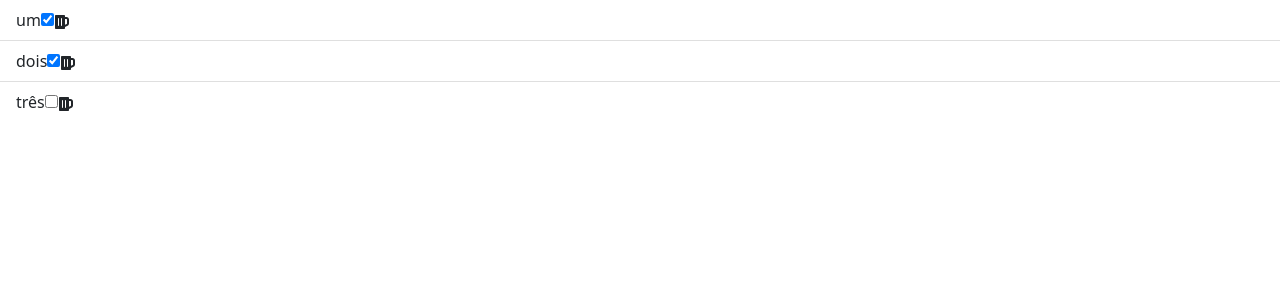
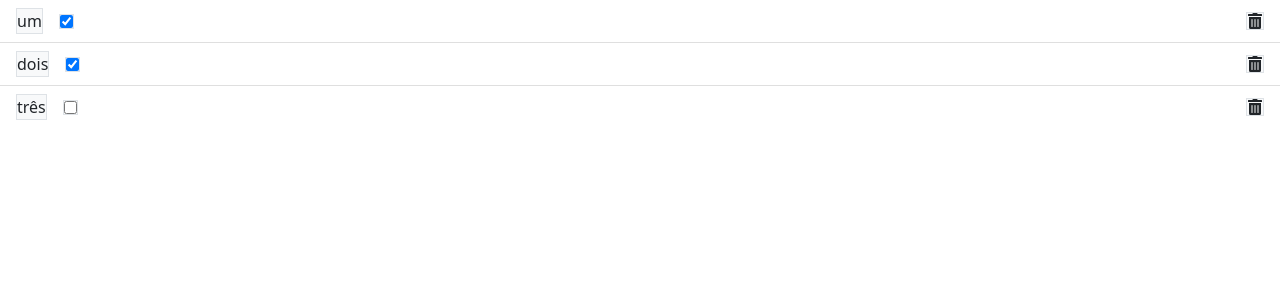
Before and after one commit to albraga/react-zfn1ke, a React (Create React App) app: page / in a window 1280 px wide. Shown: the top 300 px of the page. Built offline with nearby package versions, Linux system fonts and the light colour scheme.

Commit message:
1 file modified

```diff
--- a/src/Lista.js
+++ b/src/Lista.js
@@ -1,6 +1,6 @@
 import React, { useState } from 'react';
-import { ListGroup } from 'react-bootstrap';
-import { FaBeer } from '@react-icons/all-files/fa/FaBeer';
+import { ListGroup, Stack } from 'react-bootstrap';
+import { FaTrashAlt } from '@react-icons/all-files/fa/FaTrashAlt';
 
 const Lista = () => {
   const [items, setItems] = useState([
@@ -15,9 +15,11 @@ const Lista = () => {
     <ListGroup variant="flush">
       {items.map((item) => (
         <ListGroup.Item>
-          {item.desc}
-          <input type="checkbox" checked={item.checked} onChange={()=>hchange(item.id)} />
-            <FaBeer />
+          <Stack direction="horizontal" gap={3}>
+            <div className="bg-light border">{item.desc}</div>
+            <div className="bg-light border"><input type="checkbox" checked={item.checked} onChange={()=>hchange(item.id)} /></div>
+            <div className="bg-light border  ms-auto"><FaTrashAlt /></div>
+          </Stack>
         </ListGroup.Item>
       ))}
     </ListGroup>
```
